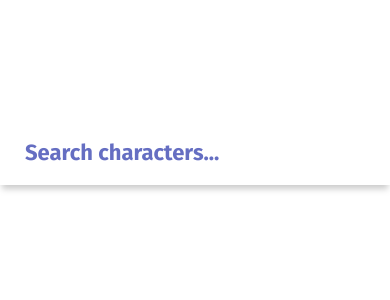
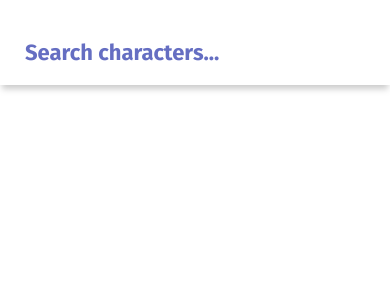
Before and after one commit to gordienkodev/fuse8-task, a React (Vite) app: page / in a window 390 px wide. Shown: the top 300 px of the page. Built offline with nearby package versions, Linux system fonts and the light colour scheme.

Commit message:
fix: mobile style

```diff
--- a/src/components/SearchForm/SearchForm.module.scss
+++ b/src/components/SearchForm/SearchForm.module.scss
@@ -26,3 +26,9 @@ input::placeholder {
 input:focus {
   box-shadow: 0 6px 6px -2px rgba(128, 128, 128, 0.4);
 }
+
+@media (max-width: 1024px) {
+  .searchForm {
+    padding-top: 20px;
+  }
+}
```
